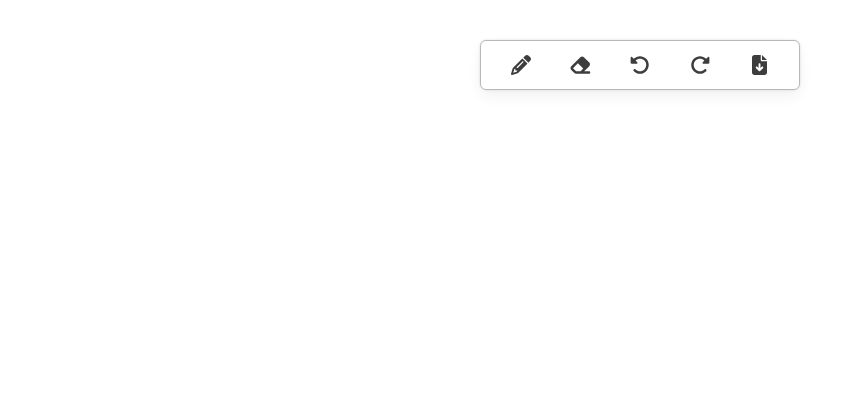
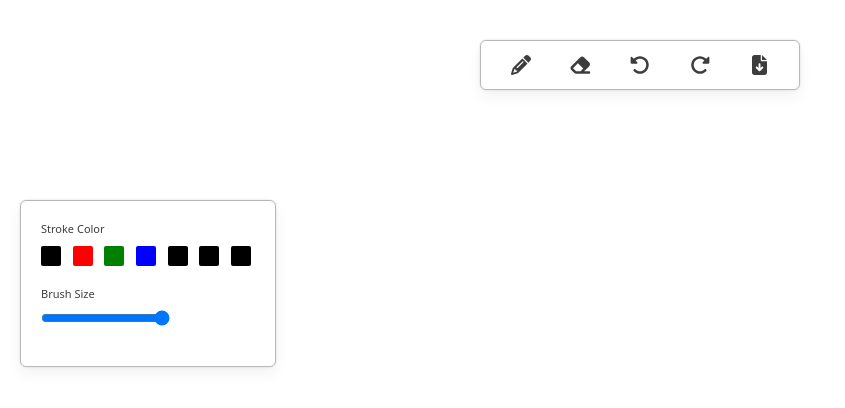
Before and after one commit to chinmaykhandal/sketchbook, a Next.js app: page / in a window 1280 px wide. Shown: the top 408 px of the page, without its empty margins (0-845 px from the left). Built offline with nearby package versions, Linux system fonts and the light colour scheme.

Commit message:
toolbar working fine

```diff
--- a/src/components/Menu/index.module.css
+++ b/src/components/Menu/index.module.css
@@ -16,6 +16,4 @@
             font-size: 20px;
         }
     }
-
-
 }
--- /dev/null
+++ b/src/components/Toolbox/index.js
@@ -0,0 +1,34 @@
+import React from 'react'
+import styles from './index.module.css'
+import { COLORS } from '@/constants'
+const Toolbox = () => {
+
+    const updateBrushSize = (e) => {
+
+    }
+  return (
+    <div className={styles.toolboxContainer}>
+        <div className={styles.toolItem}>
+            <h4 className={styles.toolText}>Stroke Color</h4>
+            <div className={styles.itemContainer}>
+                <div className={styles.colorBox} style={{backgroundColor: COLORS.BLACK}}/>
+                <div className={styles.colorBox} style={{backgroundColor: COLORS.RED }}/>
+                <div className={styles.colorBox} style={{backgroundColor: COLORS.GREEN}}/>
+                <div className={styles.colorBox} style={{backgroundColor: COLORS.BLUE}}/>
+                <div className={styles.colorBox} style={{backgroundColor: COLORS.BLACK}}/>
+                <div className={styles.colorBox} style={{backgroundColor: COLORS.BLACK}}/>
+                <div className={styles.colorBox} style={{backgroundColor: COLORS.BLACK}}/>
+
+            </div>
+        </div>
+        <div className={styles.toolItem}>
+            <h4 className={styles.toolText}>Brush Size</h4>
+            <div className={styles.itemContainer}>
+                <input type="range" min={1} max={10} step={1} onChange={updateBrushSize}/>
+            </div>
+        </div>
+    </div>
+  )
+}
+
+export default Toolbox
--- /dev/null
+++ b/src/components/Toolbox/index.module.css
@@ -0,0 +1,35 @@
+.toolboxContainer {
+    @apply p-5 absolute top-1/4 left-5 w-64 rounded-md;
+    box-shadow: theme('colors.shadow1');
+    border: 1px solid theme('colors.border1');
+    background-color: theme('colors.background1');
+
+    .toolItem {
+        @apply mb-5;
+
+        .toolText {
+            font-size: 11px;
+            color: theme('colors.text1');
+        }
+
+        .itemContainer {
+            @apply flex justify-between mt-2;
+
+            .colorBox {
+                @apply h-5 w-5 mr-1 rounded-sm cursor-pointer;
+
+                &:hover, &.active {
+                    border: 1.5px solid theme('colors.border2');
+                    box-shadow: theme('colors.shadow2');
+                }
+            }
+        }
+    }
+
+    @media screen and (max-width: 640px) {
+        top: unset;
+        bottom: 0;
+        width: 100%;
+        left: 0;
+    }
+}
--- /dev/null
+++ b/src/constants.js
@@ -0,0 +1,19 @@
+const COLORS = {
+    BLACK: 'black',
+    RED: 'red',
+    GREEN: 'green',
+    BLUE: 'blue',
+    ORANGE: 'orange',
+    YELLOW: 'yellow',
+    WHITE: 'white'
+}
+
+const MENU_ITEMS = {
+    PENCIL: 'PENCIL',
+    ERASER: 'ERASER',
+    UNDO: 'UNDO',
+    REDO: 'REDO',
+    DOWNLOAD: 'DOWNLOAD'
+}
+
+export {COLORS, MENU_ITEMS}
--- a/src/pages/index.js
+++ b/src/pages/index.js
@@ -1,11 +1,15 @@
 import Image from 'next/image'
 import { Inter } from 'next/font/google'
 import Menu from '@/components/Menu'
+import Toolbox from '@/components/Toolbox'
 
 const inter = Inter({ subsets: ['latin'] })
 
 export default function Home() {
   return (
-   <Menu />
+   <>
+    <Menu />
+    <Toolbox />
+   </>
   )
 }
```
